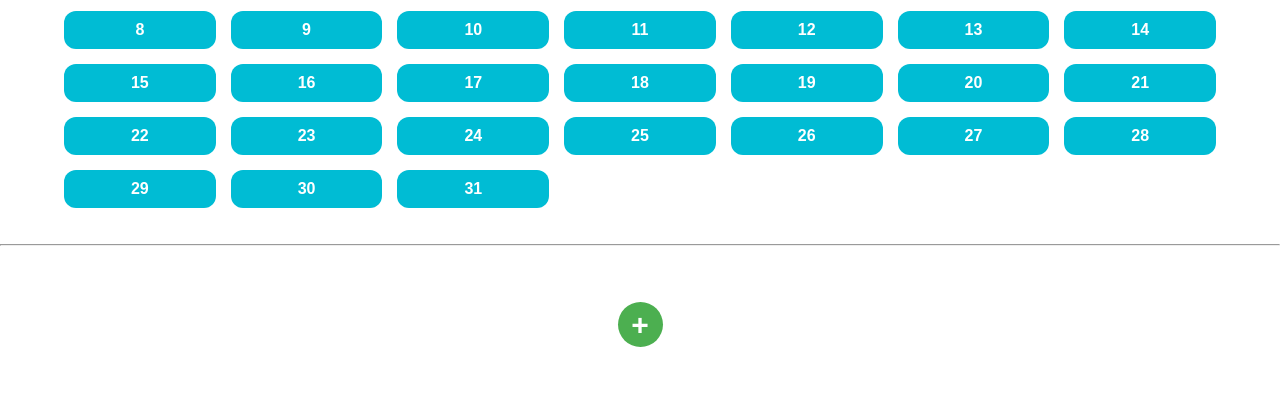
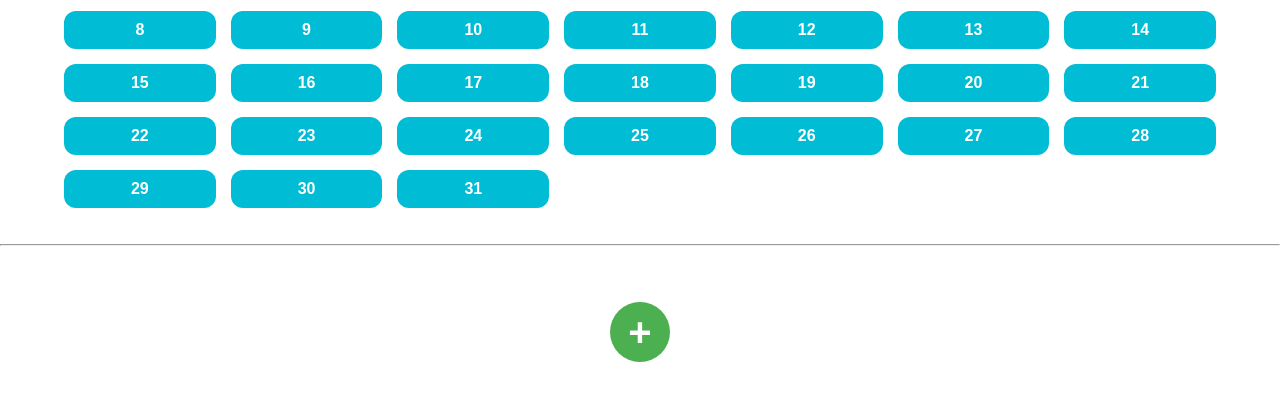
Before and after one commit to ZeroRickMore/ZeroCalendar, a Flask app: a page that uses templates/view_month.html in a window 1280 px wide. Shown: the part 258-659 px from the top of the page. Run offline with Flask 3, Linux system fonts and the light colour scheme; data that the repository does not hold is empty.

Commit message:
Bigger add button on month page

```diff
--- a/templates/view_month.html
+++ b/templates/view_month.html
@@ -86,7 +86,7 @@
     <br><br>
 
     <div class="add-event-button-container">
-        <a href="/add_event" class="add-event-button">+</a>
+        <a href="/add_event" class="add-event-button-month">+</a>
     </div>
 
     <script src="{{ url_for('static', filename='view_month.js') }}"></script>
```
